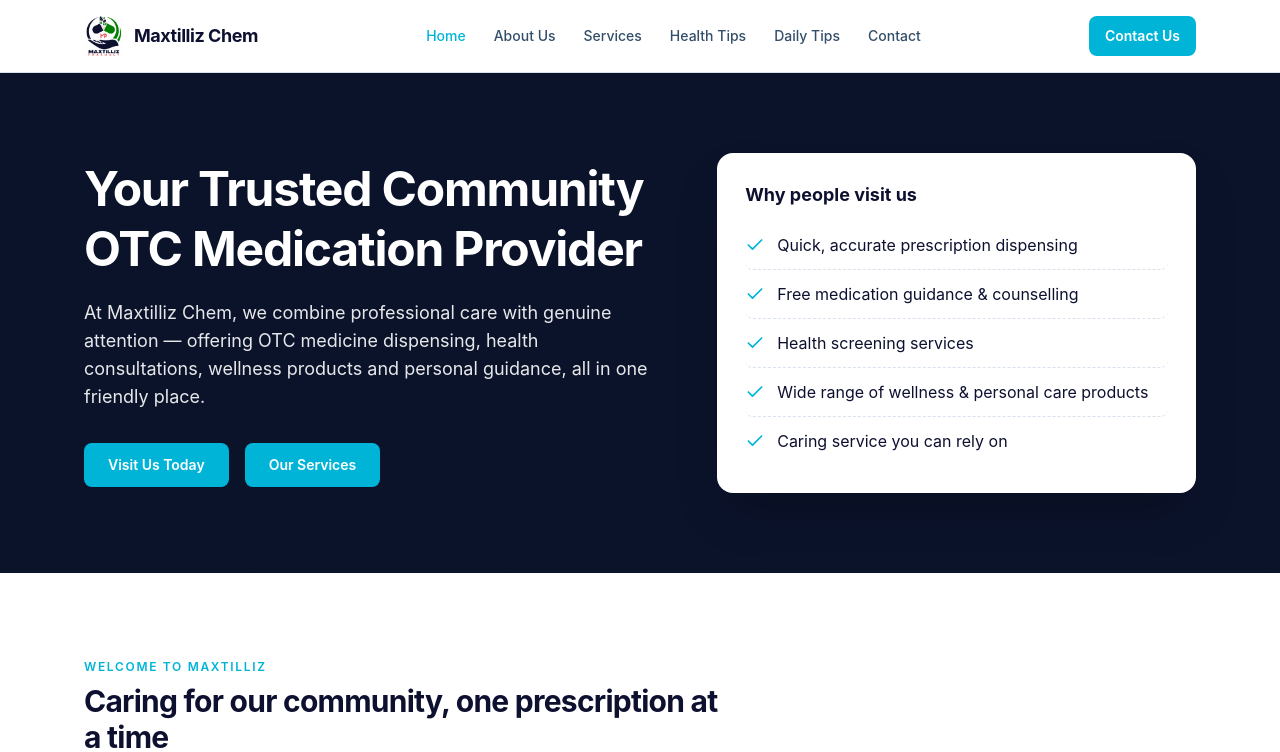
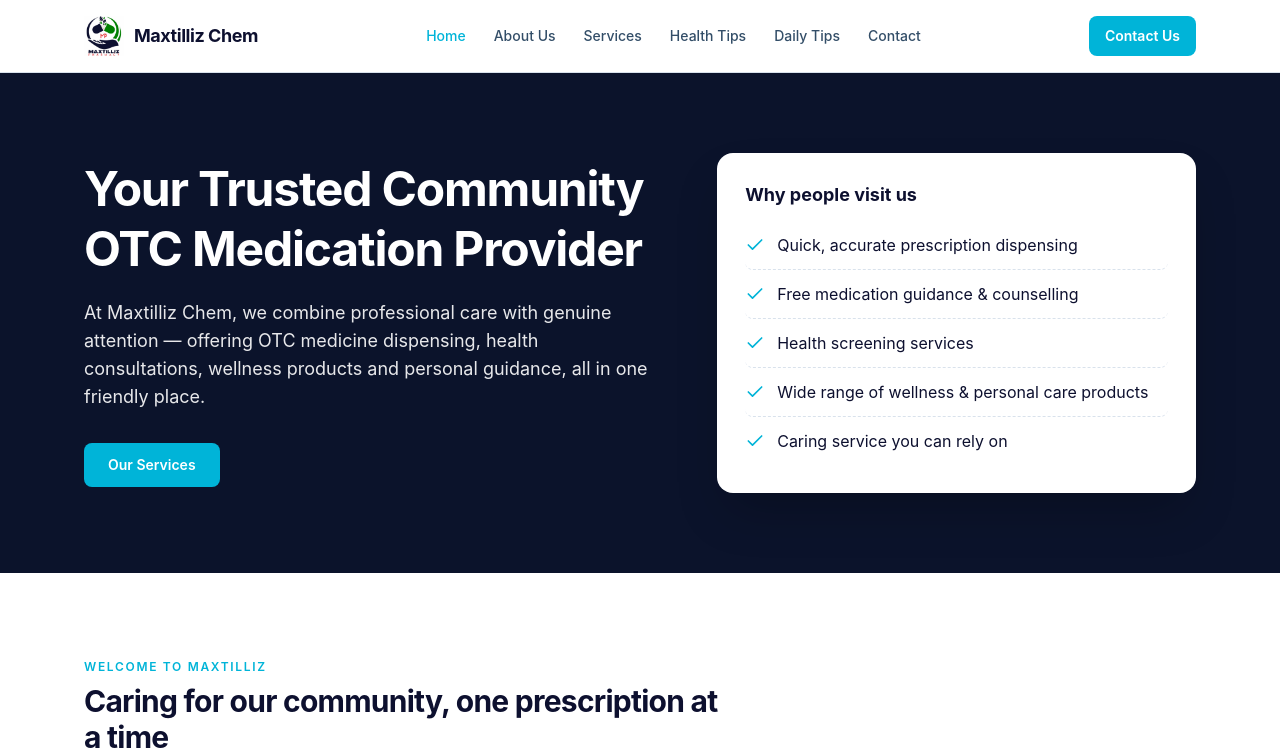
Before and after one commit to azimuthal-pro/maxtilliz-website, a Next.js app: page / in a window 1280 px wide. Shown: the top 752 px of the page. Built offline with nearby package versions, Linux system fonts and the light colour scheme.

Commit message:
refactor: enhance About, Contact, Daily Tips, Services, and Footer pages; improve layout and accessibility

```diff
--- a/src/app/page.tsx
+++ b/src/app/page.tsx
@@ -66,12 +66,6 @@ export default function HomePage() {
               one friendly place.
             </p>
             <div className="mt-8 flex flex-wrap gap-4">
-              <Link
-                href="/contact"
-                className="inline-block rounded-lg bg-brand-600 px-6 py-3 text-sm font-semibold text-white transition-colors hover:bg-brand-550"
-              >
-                Visit Us Today
-              </Link>
               <Link
                 href="/services"
                 className="inline-block rounded-lg bg-brand-600 px-6 py-3 text-sm font-semibold text-white transition-colors hover:bg-brand-550"
```
